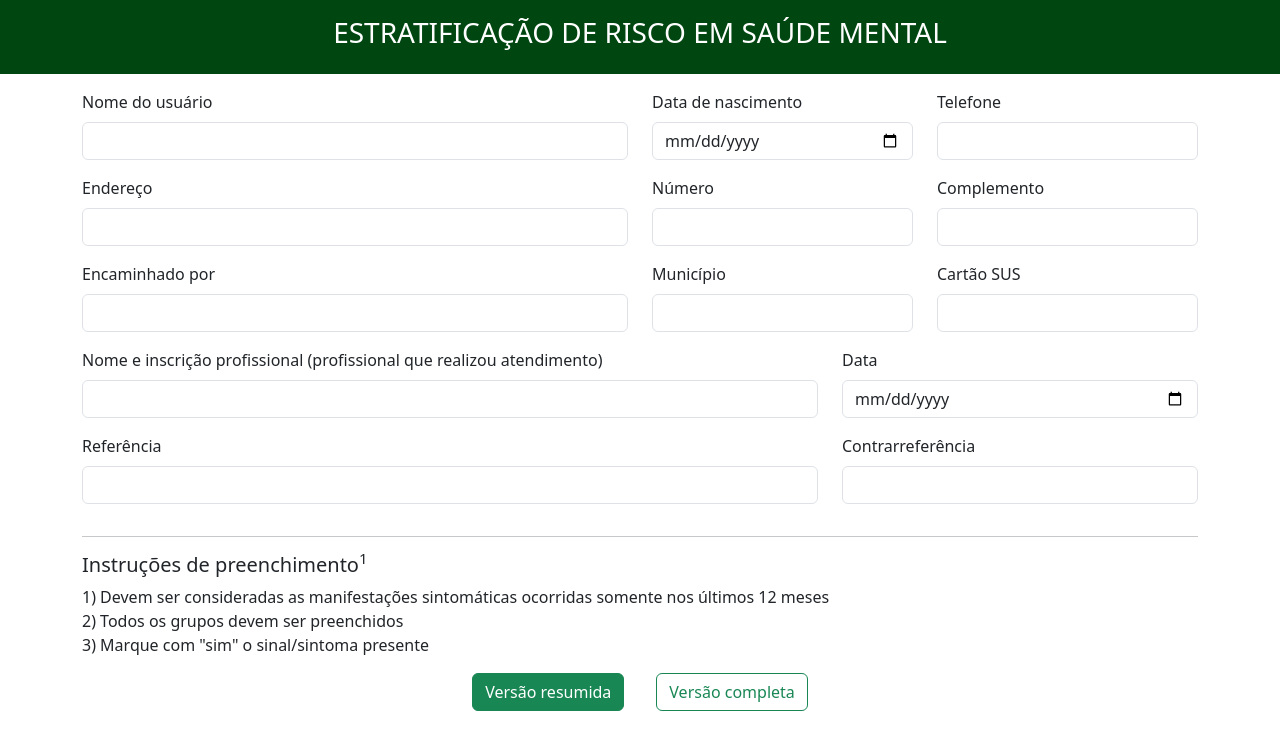
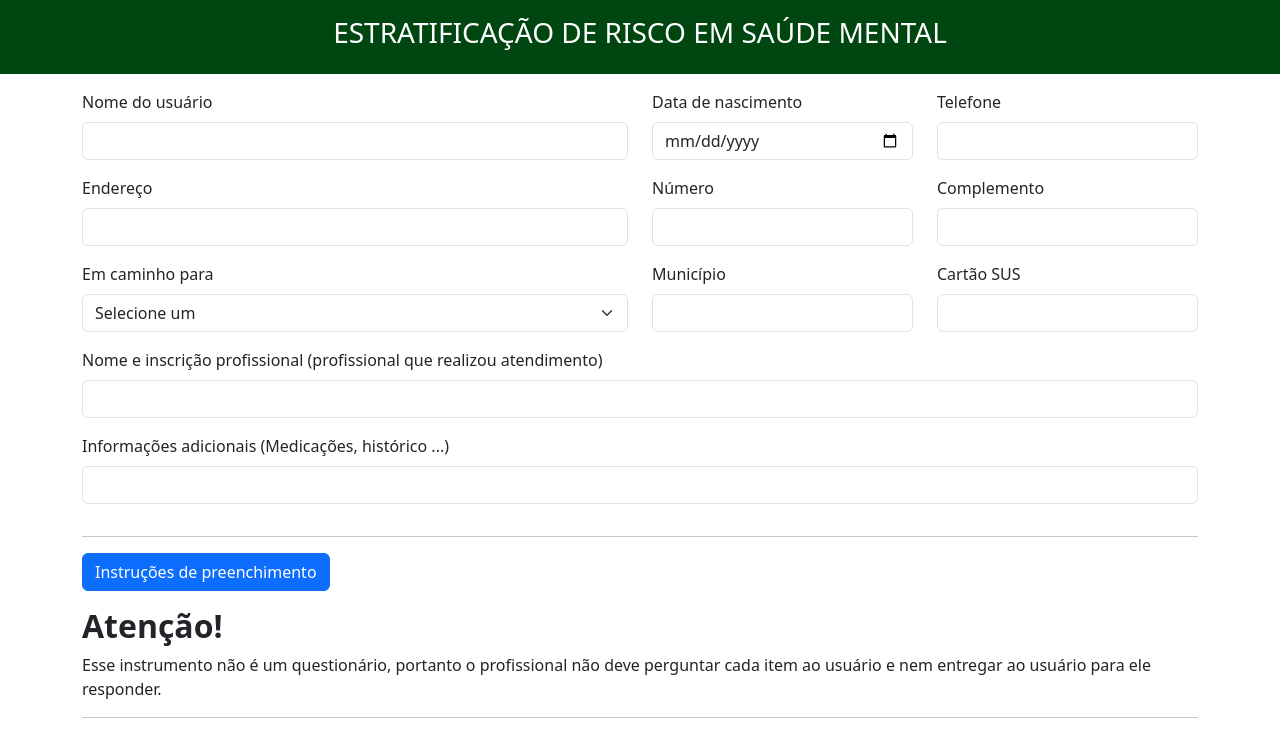
Before and after one commit to lucascalzavara/estratificacao, an Angular app: page / in a window 1280 px wide. Shown: the top 734 px of the page. Built offline with nearby package versions, Linux system fonts and the light colour scheme.

Commit message:
adicionado modal de intrucoes e correcoes

```diff
--- a/src/app/models/estratificacao.ts
+++ b/src/app/models/estratificacao.ts
@@ -2,19 +2,20 @@ import { Grupo } from "./grupo";
 
 export class Estratificacao{
     nomeUsuario: string = ''
-    grupos: Grupo[] = [];
     dataNascimento?: Date;
     telefone: string = '';
-    nomeInscricaoProficional: string = '';
-    municipio: string = '';
-    cartaoSus: string = '';
-    servicoSaude: string = '';
-    data?: Date;
-    referencia: string = '';
-    contrarreferencia: string = '';
     endereco: string = '';
     numero: string = '';
     complemento: string = '';
+    servicoSaude: string = '';
+    servicoSaudeEspecifico: string = '';
+    municipio: string = '';
+    cartaoSus: string = '';
+    nomeInscricaoProficional: string = '';
+    informacoesAdicionais: string = '';
+
+    data?: Date;
+    grupos: Grupo[] = [];
 
     total: number = 0;
     resultado: string = '';
--- a/src/app/pages/home/home.component.html
+++ b/src/app/pages/home/home.component.html
@@ -38,14 +38,26 @@
         </div>
         <div class="col-12 col-sm-6 col-md-4 col-xl-3">
             <div class="mb-3">
-                <label for="telefone" class="form-label">Complemento</label>
-                <input type="text" class="form-control" id="telefone" [(ngModel)]="estratificacao.complemento" />
+                <label for="complemento" class="form-label">Complemento</label>
+                <input type="text" class="form-control" id="complemento" [(ngModel)]="estratificacao.complemento" />
             </div>
         </div>
-        <div class="col-12 col-xl-6">
+        <div class="col-12" [ngClass]="{'col-xl-6': estratificacao.servicoSaude !== 'Outros', 'col-xl-2': estratificacao.servicoSaude === 'Outros'}">
+            <label for="servicoSaude" class="form-label">Em caminho para</label>
+            <select id="servicoSaude" class="form-select" [(ngModel)]="estratificacao.servicoSaude">
+                <option value="" selected disabled>Selecione um</option>
+                <option value="Psiquiatra">Psiquiatra</option>
+                <option value="CAPS AD">CAPS AD</option>
+                <option value="CAPS I">CAPS I</option>
+                <option value="CAPS II">CAPS II</option>
+                <option value="Psicologia">Psicologia</option>
+                <option value="Outros">Outros</option>
+            </select>
+        </div>
+        <div class="col-12 col-xl-4" [ngClass]="{'d-none': estratificacao.servicoSaude !== 'Outros', 'd-block': estratificacao.servicoSaude === 'Outros'}">
             <div class="mb-3">
-                <label for="complemento" class="form-label">Encaminhado por</label>
-                <input type="text" class="form-control" id="complemento" [(ngModel)]="estratificacao.servicoSaude" />
+                <label for="especifique" class="form-label">Especifique</label>
+                <input type="text" class="form-control" id="especifique" [(ngModel)]="estratificacao.servicoSaudeEspecifico" />
             </div>
         </div>
         <div class="col-12 col-sm-6 col-xl-3">
@@ -60,7 +72,7 @@
                 <input type="text" class="form-control" id="cartaoSus" [(ngModel)]="estratificacao.cartaoSus" />
             </div>
         </div>
-        <div class="col-12 col-sm-8">
+        <div class="col-12">
             <div class="mb-3">
                 <label for="nomeProfissional" class="form-label">Nome e inscrição profissional (profissional que
                     realizou atendimento)</label>
@@ -68,38 +80,27 @@
                     [(ngModel)]="estratificacao.nomeInscricaoProficional" />
             </div>
         </div>
-        <div class="col-12 col-sm-4">
+        <div class="col-12 col-sm-12 col-md-12">
             <div class="mb-3">
-                <label for="data" class="form-label">Data</label>
-                <input type="date" class="form-control" id="data" [(ngModel)]="estratificacao.data" />
-            </div>
-        </div>
-        <div class="col-12 col-sm-6 col-md-8">
-            <div class="mb-3">
-                <label for="referencia" class="form-label">Referência</label>
-                <input type="text" class="form-control" id="referencia" [(ngModel)]="estratificacao.referencia" />
-            </div>
-        </div>
-        <div class="col-12 col-sm-6 col-md-4">
-            <div class="mb-3">
-                <label for="contrarreferencia" class="form-label">Contrarreferência</label>
-                <input type="text" class="form-control" id="contrarreferencia"
-                    [(ngModel)]="estratificacao.contrarreferencia" />
+                <label for="informacoesAdicionais" class="form-label">Informações adicionais (Medicações, histórico ...)</label>
+                <input type="text" class="form-control" id="informacoesAdicionais" [(ngModel)]="estratificacao.informacoesAdicionais" />
             </div>
         </div>
     </div>
     <hr>
-    <h5>Instruções de preenchimento<sup>1</sup></h5>
-    <div>1) Devem ser consideradas as manifestações sintomáticas ocorridas somente nos últimos 12 meses</div>
-    <div>2) Todos os grupos devem ser preenchidos</div>
-    <div>3) Marque com "sim" o sinal/sintoma presente</div>
-    <div class="d-flex align-items-center justify-content-center">
+    <button type="button" class="btn btn-primary" data-bs-toggle="modal" data-bs-target="#modalInstrucoes">
+        Instruções de preenchimento
+    </button>
+    <h2 class="mt-3 fw-bold">Atenção!</h2>
+    Esse instrumento não é um questionário, portanto o profissional não deve perguntar cada item ao usuário e nem
+    entregar ao usuário para ele responder.
+    <!-- <div class="d-flex align-items-center justify-content-center">
         <input type="radio" class="btn-check" name="versao" id="versao-resumida" autocomplete="off" checked (click)="setResumida(true)">
         <label class="btn btn-outline-success m-3" for="versao-resumida">Versão resumida</label>
 
         <input type="radio" class="btn-check" name="versao" id="versao-completa" autocomplete="off" (click)="setResumida(false)">
         <label class="btn btn-outline-success m-3" for="versao-completa">Versão completa</label>
-    </div>
+    </div> -->
     <hr>
     <ng-container *ngFor="let grupo of estratificacao.grupos; let ig = index;">
         <div class="row border rounded p-1 m-1 mt-2 mb-2"
@@ -134,11 +135,7 @@
         </div>
     </ng-container>
     <div class="text-justify">
-        1 - Realizada preferencialmente pelo profissional de nível superior e vinculada à elaboração do plano de
-        cuidados e/ou ao Projeto Terapêutico Singular.
-    </div>
-    <div class="text-justify">
-        2 - Caso o usuário apresente ideação suicida com planejamento e com acesso a um método, associado a um
+        1 - Caso o usuário apresente ideação suicida com planejamento e com acesso a um método, associado a um
         transtorno mental (especialmente depressão ou abuso de substâncias), desespero, presença de delírio ou
         alucinação ele deverá ser encaminhado imediatamente a serviço de urgência.
     </div>
@@ -179,9 +176,57 @@
         </div>
     </div>
     <hr>
-    <div class="mb-3 d-flex align-items-center justify-content-center">
-        <button type="button" class="btn btn-outline-warning m-3" (click)="limpar()">Limpar</button>
-        <button type="button" class="btn btn-outline-primary m-3" (click)="imprimir()">Imprimir</button>
+    <div class="mb-3 d-flex align-items-center justify-content-between">
+        <button type="button" class="btn btn-warning" (click)="limpar()">Limpar</button>
+        <button type="button" class="btn btn-primary" (click)="imprimir()">Imprimir</button>
     </div>
 </div>
 <div class="bg-success bg-opacity-50 p-3"></div>
+
+
+<div class="modal modal-xl fade" id="modalInstrucoes" tabindex="-1" role="dialog"
+    aria-labelledby="modalInstrucoesLabel">
+    aria-hidden="true">
+    <div class="modal-dialog" role="document">
+        <div class="modal-content">
+            <div class="modal-header">
+                <h5 class="modal-title" id="modalInstrucoesLabel">Instruções de preenchimento</h5>
+                <button type="button" class="btn-close" data-bs-dismiss="modal" aria-label="Close"></button>
+            </div>
+            <div class="modal-body">
+                <div>1) Devem ser consideradas as manifestações sintomáticas ocorridas somente nos últimos 12 meses
+                </div>
+                <div>2) Todos os grupos devem ser preenchidos</div>
+                <div>3) Marque com "sim" o sinal/sintoma presente</div>
+                <div>4) Realizada preferencialmente pelo profissional de nível superior e vinculada à elaboração do
+                    plano de cuidados e/ou ao Projeto Terapêutico Singular</div>
+                <div>
+                    <div class="fw-bold mt-2">Quem aplica o instrumento?</div>
+                    Profissionais de nível superior atuantes em diversos pontos da Rede de Atenção à Saúde (RAS), com
+                    ênfase
+                    nos profissionais da Atenção Primária à Saúde.
+                </div>
+                <div>
+                    <div class="fw-bold mt-2">A quem se aplica o instrumento?</div>
+                    O instrumento é aplicado a usuários que apresentem ou relatem sofrimento mental, necessidades
+                    decorrentes do uso de álcool e outras drogas, ou qualquer condição de saúde em que a identificação
+                    de
+                    risco em saúde mental possa orientar intervenções e trazer benefícios. A avaliação abrange todas as
+                    faixas etárias, incluindo crianças, adolescentes, adulto ou idoso.
+                </div>
+                <div>
+                    <div class="fw-bold mt-2">Quando fazer a estratificação?</div>
+                    A estratificação deve ser realizada sempre que um usuário da RAS apresente ou relate sofrimento
+                    mental,
+                    necessidades decorrentes do uso de álcool e outras drogas, ou qualquer condição de saúde em que a
+                    identificação do risco em saúde mental possa orientar intervenções e proporcionar benefícios. O
+                    instrumento pode ser reaplicado conforme necessário, por exemplo, quando houver mudanças no quadro
+                    clínico ou novas queixas relacionadas à saúde.
+                </div>
+            </div>
+            <div class="modal-footer">
+                <button type="button" class="btn btn-secondary" data-bs-dismiss="modal">Fechar</button>
+            </div>
+        </div>
+    </div>
+</div>
--- a/src/app/pages/print/print.component.html
+++ b/src/app/pages/print/print.component.html
@@ -14,7 +14,7 @@
         <div class="col-3">
             <div class="mb-1">
                 <label class="fs-8">Data de nascimento</label>
-                <div class="fs-7">{{estratificacao.dataNascimento}}</div>
+                <div class="fs-7">{{estratificacao.dataNascimento | date: 'dd/MM/yyyy'}}</div>
             </div>
         </div>
         <div class="col-3">
@@ -43,8 +43,8 @@
         </div>
         <div class="col-6">
             <div class="mb-1">
-                <label class="fs-8">Encaminhado por</label>
-                <div class="fs-7">{{estratificacao.servicoSaude}}</div>
+                <label class="fs-8">Em caminho para</label>
+                <div class="fs-7">{{estratificacao.servicoSaude !== 'Outros' ? estratificacao.servicoSaude : estratificacao.servicoSaudeEspecifico}}</div>
             </div>
         </div>
         <div class="col-3">
@@ -65,29 +65,13 @@
                 <div class="fs-7">{{estratificacao.nomeInscricaoProficional}}</div>
             </div>
         </div>
-        <div class="col-4">
-            <div class="mb-1">
-                <label class="fs-8">Data</label>
-                <div class="fs-7">{{estratificacao.data | date:'dd/MM/yyyy'}}</div>
-            </div>
-        </div>
         <div class="col-8">
             <div class="mb-1">
-                <label class="fs-8">Referência</label>
-                <div class="fs-7">{{estratificacao.referencia}}</div>
-            </div>
-        </div><div class="col-4">
-            <div class="mb-1">
-                <label class="fs-8">Contrarreferência</label>
-                <div class="fs-7">{{estratificacao.contrarreferencia}}</div>
+                <label class="fs-8">Informações adicionais</label>
+                <div class="fs-7">{{estratificacao.informacoesAdicionais}}</div>
             </div>
         </div>
     </div>
-    <hr>
-    <h5 class="fs-7">Instruções de preenchimento<sup>1</sup></h5>
-    <div class="fs-8">1) Devem ser consideradas as manifestações sintomáticas ocorridas somente nos últimos 12 meses</div>
-    <div class="fs-8">2) Todos os grupos devem ser preenchidos</div>
-    <div class="fs-8">3) Marque com "sim" o sinal/sintoma presente</div>
     <hr>
     <ng-container *ngFor="let grupo of estratificacao.grupos; let ig = index;">
         <div class="row border rounded p-1 m-1" [ngClass]="{'grupo-bc-color-1': ig % 2 === 0, 'grupo-bc-color-2': ig % 2 !== 0}">
@@ -113,10 +97,7 @@
         </div>
     </ng-container>
     <div class="text-justify fs-8">
-        1 - Realizada preferencialmente pelo profissional de nível superior e vinculada à elaboração do plano de cuidados e/ou ao Projeto Terapêutico Singular.
-    </div>
-    <div class="text-justify fs-8">
-        2 - Caso o usuário apresente ideação suicida com planejamento e com acesso a um método, associado a um transtorno mental (especialmente depressão ou abuso de substâncias), desespero, presença de delírio ou alucinação ele deverá ser encaminhado imediatamente a serviço de urgência.
+        1 - Caso o usuário apresente ideação suicida com planejamento e com acesso a um método, associado a um transtorno mental (especialmente depressão ou abuso de substâncias), desespero, presença de delírio ou alucinação ele deverá ser encaminhado imediatamente a serviço de urgência.
     </div>
     <hr>
     <h5 class="fs-7">Estratificação</h5>
--- a/src/assets/grupos.json
+++ b/src/assets/grupos.json
@@ -101,8 +101,8 @@
                 "detalhes": "É a intenção de matar-se. Tema que deve ser abordado em qualquer investigação de sofrimento psíquico, permitindo ao usuário falar do assunto para que o risco de suicídio seja avaliado."
             },
             {
-                "descricao": "Ideação suicida com planejamento\u00B2 ou histórico de tentativa de suicídio recente (últimos 12 meses)",
-                "descricaoResumida": "Ideação suicida com planejamento\u00B2 ou recente tentativa de suicídio",
+                "descricao": "Ideação suicida com planejamento\u00B9 ou histórico de tentativa de suicídio recente (últimos 12 meses)",
+                "descricaoResumida": "Ideação suicida com planejamento\u00B9 ou recente tentativa de suicídio",
                 "peso": 10,
                 "manifestacao": false,
                 "detalhes": "Intenção de matar-se somada ao planejamento da ação. Caso haja acesso aos meios para concretizá- la, associado a um transtorno mental (especialmente depressão ou abuso de substâncias), desespero, presença de delírio ou alucinação, o usuário deverá ser encaminhado imediatamente a serviço de urgência. O histórico de tentativa de suicídio nos últimos 12 meses deve ser avaliado, pois é o maior fator de risco para o suicídio."
--- a/src/styles.scss
+++ b/src/styles.scss
@@ -1,4 +1,7 @@
 /* You can add global styles to this file, and also import other style files */
+/* Importing Datepicker SCSS file. */
+@import "node_modules/ngx-bootstrap/datepicker/bs-datepicker";
+
 .hover{
     background-color: white;
 }
@@ -41,9 +44,3 @@ i.bi {
 .border-top{
     border-top: 1px solid black;
 }
-
-/* Importing Bootstrap SCSS file. */
-@import "./node_modules/bootstrap/scss/bootstrap";
-
-/* Importing Datepicker SCSS file. */
-@import "node_modules/ngx-bootstrap/datepicker/bs-datepicker";
```
Also changed, not shown: 1 other file (tests, documents, lock files or other folders).
